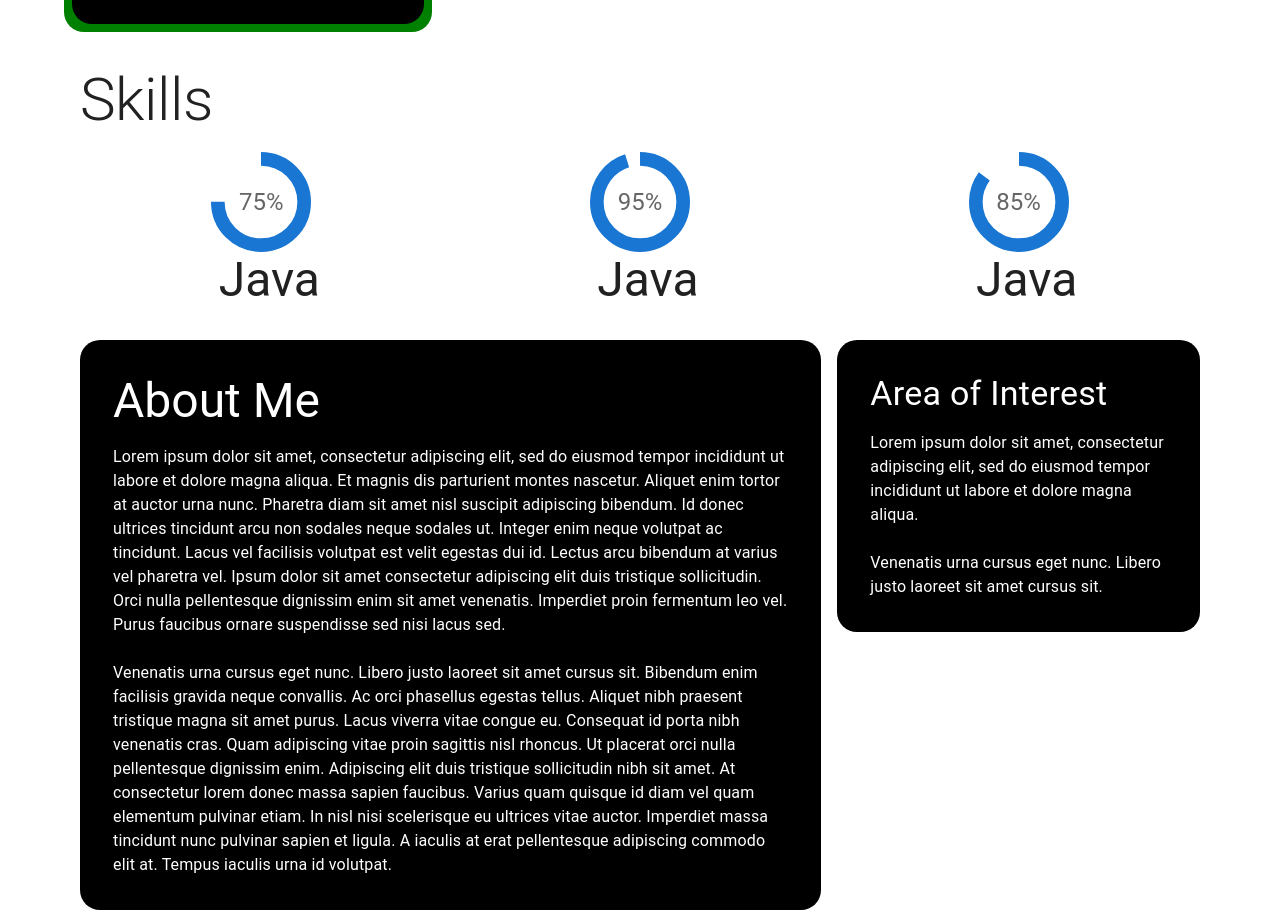
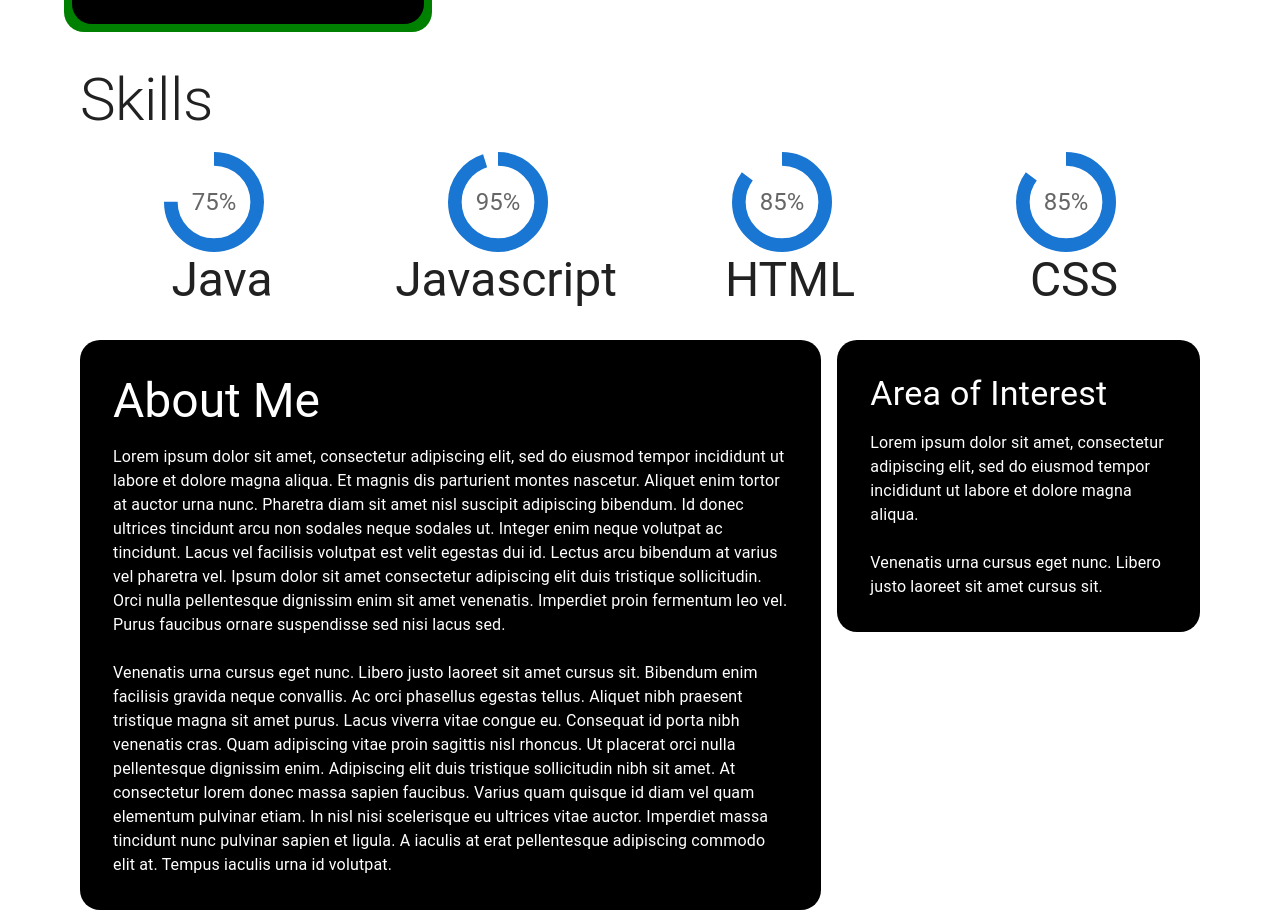
Before and after one commit to yvonneonu/my-portfolio, a React (Create React App) app: page / in a window 1280 px wide. Shown: the part 1380-2304 px from the top of the page. Built offline with nearby package versions, Linux system fonts and the light colour scheme.

Commit message:
correction

```diff
--- a/src/Pages/HomePage/HomePage.jsx
+++ b/src/Pages/HomePage/HomePage.jsx
@@ -491,7 +491,7 @@ function Homepage() {
                 Skills
               </Typography>
             </Grid>
-            <Grid item xs={12} md={4}>
+            <Grid item sm = {6} xs={12} md={3}>
               <Stack
                 spacing={2}
                 direction="row"
@@ -512,7 +512,7 @@ function Homepage() {
               </Stack>
             </Grid>
 
-            <Grid item xs={12} md={4}>
+            <Grid item sm = {6} xs={12} md={3}>
               <Stack
                 spacing={2}
                 direction="row"
@@ -525,12 +525,12 @@ function Homepage() {
               >
                 <CircularStatic numb={95} />
                 <Typography variant="h3" component="div">
-                  Java
+                  Javascript
                 </Typography>
               </Stack>
             </Grid>
 
-            <Grid item xs={12} md={4}>
+            <Grid item sm = {6} xs={12} md={3}>
               <Stack
                 spacing={2}
                 direction="row"
@@ -543,7 +543,25 @@ function Homepage() {
               >
                 <CircularStatic numb={85} />
                 <Typography variant="h3" component="div">
-                  Java
+                  HTML
+                </Typography>
+              </Stack>
+            </Grid>
+
+            <Grid item sm = {6} xs={12} md={3}>
+              <Stack
+                spacing={2}
+                direction="row"
+                sx={{
+                  alignItems: "center",
+                  justifyContent: "center",
+                  display: "flex",
+                  flexDirection: "column",
+                }}
+              >
+                <CircularStatic numb={85} />
+                <Typography variant="h3" component="div">
+                  CSS
                 </Typography>
               </Stack>
             </Grid>
```
